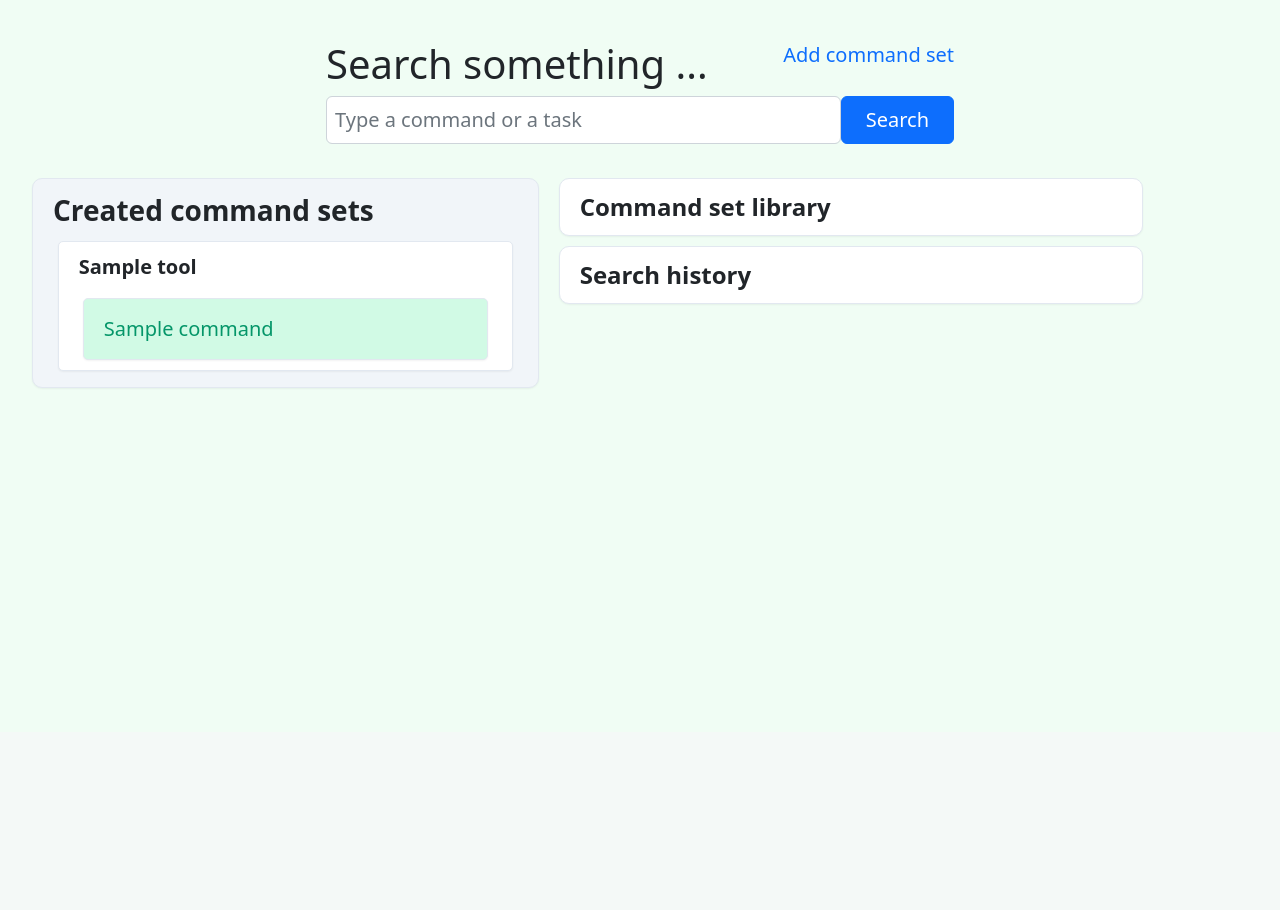
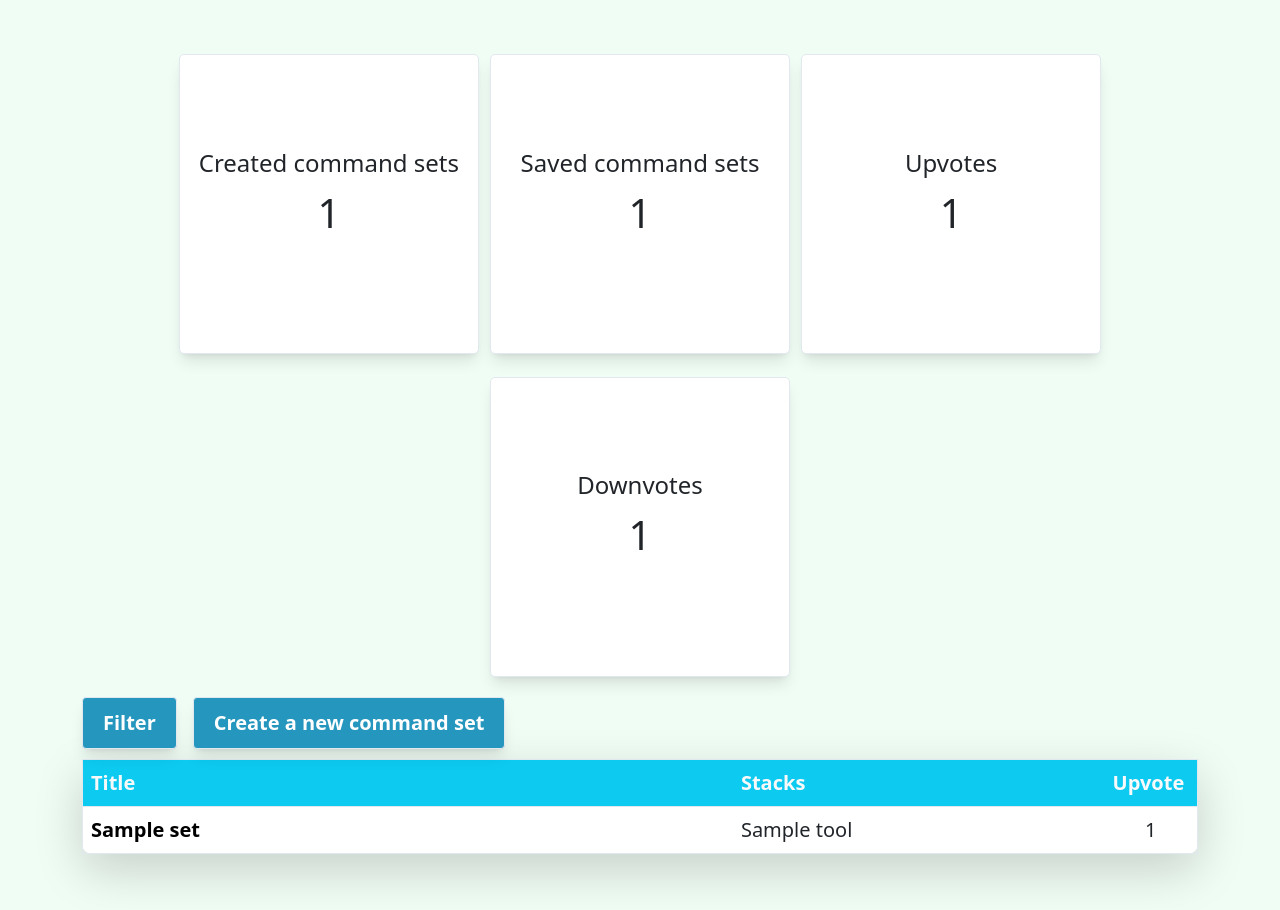
Before and after one commit to toanhminh0412/Business-Project, a Django app: template business_project/templates/dashboard.html in a window 1280 px wide. Shown: the part 68-978 px from the top of the page. Before the commit the page ends 457 px from the top, so only its background shows below. Run offline with Django 4.2, Linux system fonts and the light colour scheme; tables that the repository leaves empty hold one stand-in row (values such as "Sample post"); the template is opened without the code that fills it: values that come from a table or form of the project are taken from there, most other values are stand-ins (such as "Sample title", 1, 10 or a date in 2020); some libraries are stand-ins or nearby versions.

Commit message:
First version of application

```diff
--- a/business_project/command_set/models.py
+++ b/business_project/command_set/models.py
@@ -4,7 +4,7 @@ from django.contrib.auth.models import User
 # Create your models here.
 # A technology tool (Git, Kubernestes, Docker, etc)
 class Tool(models.Model):
-    title = models.CharField(max_length=200)
+    title = models.CharField(max_length=200, unique=True)
 
     class Meta:
         ordering = ['title']
--- a/business_project/static/css/custom.css
+++ b/business_project/static/css/custom.css
@@ -41,6 +41,28 @@ body {
 }
 
 /*** Custom ***/
+.custom-btn {
+    margin-top: 20px;
+    background-color: #2596be;
+    border-radius: 4px;
+    box-shadow: 0 10px 15px -3px rgb(0 0 0 / 0.1), 0 4px 6px -4px rgb(0 0 0 / 0.1);
+    border: 1px solid rgb(226 232 240);
+    padding: 10px 20px 10px 20px;
+    width: fit-content;
+    height: fit-content;
+    transition-duration: 0.1s;
+    cursor: default;
+    color: #fff;
+}
+
+.custom-btn:hover {
+    background-color: #154c79;
+}
+
+.custom-btn-wrapper {
+    text-decoration: none;
+}
+
 /* General container */
 .block-container {
     margin-top: 10px;
@@ -81,41 +103,48 @@ body {
     width: fit-content;
 }
 
-/* Dashboard container */
-.dashboard-container {
-    margin-top: 10px;
-    background-color: rgb(241 245 249);
-    border-radius: 10px;
-    box-shadow: 0 1px 2px 0 rgb(0 0 0 / 0.05);
-    border: 1px solid rgb(226 232 240);
-    padding: 10px 20px 10px 20px;
-    transition-duration: 0.1s;
-    cursor: default;
+/* Dashboard items */
+.dashboard-showcase {
+    display: flex;
+    flex-direction: row;
+    justify-content: center;
+    flex-wrap: wrap;
+    text-align: center;
 }
 
-.tool-container {
-    margin-top: 10px;
-    background-color: white;
+.dashboard-container {
+    width: 300px;
+    height: 300px;
+    background-color: #fff;
     border-radius: 5px;
-    box-shadow: 0 1px 2px 0 rgb(0 0 0 / 0.05);
+    box-shadow: 0 10px 15px -3px rgb(0 0 0 / 0.1), 0 4px 6px -4px rgb(0 0 0 / 0.1);
     border: 1px solid rgb(226 232 240);
-    padding: 10px 20px 10px 20px;
-    transition-duration: 0.1s;
-    cursor: default;
-    width: 98%;
-    margin-left: auto;
-    margin-right: auto;
+    margin-left: 0.5%;
+    margin-right: 0.5%;
+    margin-top: 2%;
 }
 
-.command-container {
-    background-color: rgb(209 250 229);
-    color: rgb(5 150 105);
-    padding: 15px 20px 15px 20px;
+.dashboard-container-text,
+.dashboard-container-text div {
+    width: fit-content;
 }
 
-.command-container:hover {
-    background-color: rgb(236 253 245);
-    box-shadow: inset 0 2px 4px 0 rgb(0 0 0 / 0.05);
+.dashboard-container-text {
+    margin: auto;
+    margin-top: 30%;
+}
+
+.dashboard-table {
+    width: 60%;
+}
+
+.dashboard-table-command-title {
+    text-decoration: none;
+    color: #000;
+}
+
+.dashboard-table-command-title:hover {
+    text-decoration: underline;
 }
 
 /* New page */
@@ -153,3 +182,8 @@ body {
 .add-commands-btn:hover {
     text-decoration: underline;
 }
+
+/* Box shadow */
+.shadow-lg {
+    box-shadow: 0 10px 15px -3px rgb(0 0 0 / 0.1), 0 4px 6px -4px rgb(0 0 0 / 0.1);
+}
--- /dev/null
+++ b/business_project/static/js/dashboard.js
@@ -0,0 +1,55 @@
+// Display table data based on what is selected in the Filter section
+const displayTableData = () => {
+    $('#dashboard-filter-form').submit(function(e) {
+        e.preventDefault();
+
+        // Display type of table data (commands created or saved by user)
+        const dataShown = $('#display-table-data').val();
+        let dataElement = null;
+        if (dataShown === "1") {
+            $('.commands-created-data').show();
+            $('.commands-saved-data').hide();
+            dataElement = $('.commands-created-data')
+        } else if (dataShown === "2") {
+            $('.commands-created-data').hide();
+            $('.commands-saved-data').show();
+            dataElement = $('.commands-saved-data')
+        }
+
+        // Display commands that have selected stacks
+        const stacksChosen = $('#display-stacks').val();
+        // console.log(stacksChosen);
+        const dataRows = dataElement.children();
+        if (stacksChosen.length > 0) {
+            for (let i = 0; i < dataRows.length; i++) {
+                const dataRow = dataRows.eq(i)
+                const rowStacks = dataRow.children().eq(1).text().split(", ");
+                let founded = false;
+                for (let i = 0; i < rowStacks.length; i++) {
+                    const stack = rowStacks[i].toLowerCase().replace(/\s+/g, '');
+                    if (stacksChosen.includes(stack)){
+                        founded = true
+                        break;
+                    }
+                }
+                if (!founded) {
+                    dataRow.hide();
+                } else {
+                    dataRow.show();
+                }
+            }
+        } else {
+            dataRows.show();
+        }
+
+    })
+}
+
+const init = () => {
+    // Hide other table datas and display commands created by the user by default
+    $('.commands-saved-data').hide();
+
+    displayTableData();
+}
+
+init();
--- a/business_project/templates/command_set/homepage.html
+++ b/business_project/templates/command_set/homepage.html
@@ -15,11 +15,11 @@
                 {{message}}
             </div>
         {% endif %}
-        <div class="d-flex flex-row">
+        <div class="d-flex flex-row mb-3">
             <h1 class="mt-2">Search something ...</h1>
-            <a class="add-commands-btn ms-auto mt-2" href="/add_commands/">Add command set</a>
+            <a class="custom-btn-wrapper ms-auto" href="/add_commands/"><div class="custom-btn fw-semibold">Create a new command set</div></a>
         </div>
-        <form class="search-bar d-flex flex-row" action="/" method="post">
+        <form class="search-bar d-flex flex-row shadow-md" action="/" method="post">
             {% csrf_token %}
             <input type="input" class="form-control fs-5 p-2" name="search-input" placeholder="Type a command or a task">
             <button type="submit" class="btn btn-primary px-4 fs-5">Search</button>
--- a/business_project/templates/dashboard.html
+++ b/business_project/templates/dashboard.html
@@ -1,41 +1,96 @@
 {% extends 'base.html' %}
 {% block title %}Command Set{% endblock %}
 {% block content %}
-<div class="row">
-    <div class="col-lg-6 col-md-8 col-11 mx-auto">
-        <div class="d-flex flex-row">
-            <h1 class="mt-2">Search something ...</h1>
-            <a class="add-commands-btn ms-auto mt-2" href="/add_commands/">Add command set</a>
+<div class="container">
+    <div class="dashboard-showcase">
+        <div class="dashboard-container">
+            <div class="dashboard-container-text">
+                <div class="fs-4">Created command sets</div>
+                <h1 class="mt-2 fs-1">{{created_commands|length}}</h1>
+            </div>
         </div>
-        <form class="search-bar d-flex flex-row" action="/" method="post">
-            {% csrf_token %}
-            <input type="input" class="form-control fs-5 p-2" name="search-input" placeholder="Type a command or a task">
-            <button type="submit" class="btn btn-primary px-4 fs-5">Search</button>
-        </form>
-    </div>
-</div>
-<div class="row w-95 mx-auto mt-4">
-    <div class="col-lg-5 me-2 dashboard-container pb-3">
-        <div class="fs-3 fw-semibold">Created command sets</div>
-        <div>
-            {% for tool in created_tools %}
-                <div class="tool-container">
-                    <p class="fw-semibold">{{tool.title}}</p>
-                    {% for command_set in tool.commandset_set.all %}
-                        <a class="block-container-wrapper" href="/{{command_set.id}}/"><div class="tool-container command-container" role="alert">{{command_set.title}}</div></a>
-                    {% endfor %}
-                </div>
-            {% endfor %}
+        <div class="dashboard-container">
+            <div class="dashboard-container-text">
+                <div class="fs-4">Saved command sets</div>
+                <h1 class="mt-2 fs-1">{{saved_commands|length}}</h1>
+            </div>
+        </div>
+        <div class="dashboard-container">
+            <div class="dashboard-container-text">
+                <div class="fs-4">Upvotes</div>
+                <h1 class="mt-2 fs-1">{{upvotes|length}}</h1>
+            </div>
+        </div>
+        <div class="dashboard-container">
+            <div class="dashboard-container-text">
+                <div class="fs-4">Downvotes</div>
+                <h1 class="mt-2 fs-1">{{downvotes|length}}</h1>
+            </div>
         </div>
     </div>
-    <div class="col-lg-6">
-    <div class="block-container">
-        <div class="fs-4 fw-semibold">Command set library</div>
+
+    <!-- Off canvas -->
+    <div class="d-flex flex-row">
+        <a class="custom-btn-wrapper" data-bs-toggle="offcanvas" href="#offcanvasExample" aria-controls="offcanvasExample">
+            <div class="custom-btn fw-semibold">Filter</div>
+        </a>
+        <a class="custom-btn-wrapper" href="/add_commands/"><div class="custom-btn fw-semibold ms-3">Create a new command set</div></a>
     </div>
-    <div class="block-container">
-        <div class="fs-4 fw-semibold">Search history</div>
+    <div class="offcanvas offcanvas-start" tabindex="-1" id="offcanvasExample" aria-labelledby="offcanvasExampleLabel">
+        <div class="offcanvas-header">
+            <h5 class="offcanvas-title" id="offcanvasExampleLabel">Offcanvas</h5>
+            <button type="button" class="btn-close" data-bs-dismiss="offcanvas" aria-label="Close"></button>
+        </div>
+        <div class="offcanvas-body">
+            <h4>Filter dashboard table</h4>
+            <form id="dashboard-filter-form">
+                <label class="form-label">Data Shown: </label>
+                <select class="form-select" id="display-table-data">
+                    <option value="1">Commands created by you</option>
+                    <option value="2">Commands saved by you</option>
+                </select>
+                <label class="form-label mt-2">Stacks: </label>
+                <select class="form-select" id="display-stacks" multiple>
+                    {% for tool in all_tools %}
+                    <option value={% filter lower|cut:' ' %}{{tool.title}}{% endfilter %}>{{tool.title}}</option>
+                    {% endfor %}
+                </select>
+                <button type="submit" class="custom-btn">Apply</button>
+            </form>
+        </div>
     </div>
-    </div>
+
+    <!-- Command display table -->
+    <table class="table block-container shadow-lg">
+        <thead class="bg-info text-light">
+            <tr>
+                <th scope="col-6">Title</th>
+                <th scope="col-5">Stacks</th>
+                <th scope="col-1">Upvote</th>
+            </tr>
+        </thead>
+        <tbody class="commands-created-data">
+            {% for command_set in created_commands %}
+            <tr>
+                <td class="fw-semibold col-7"><a href="/{{command_set.id}}/" class="dashboard-table-command-title">{{command_set.title}}</a></td>
+                <td class="col-4">{{command_set.display_tools}}</td>
+                <td class="col-1 text-center">{{command_set.upvote_num}}</td>
+            </tr>
+            {% endfor %}
+        </tbody>
+        <tbody class="commands-saved-data">
+            {% for command_set in saved_commands %}
+            <tr>
+                <td class="fw-semibold col-7"><a href="/{{command_set.id}}/" class="dashboard-table-command-title">{{command_set.title}}</a></td>
+                <td class="col-4">{{command_set.display_tools}}</td>
+                <td class="col-1 text-center">{{command_set.upvote_num}}</td>
+            </tr>
+            {% endfor %}
+        </tbody>
+      </table>
 </div>
 {% endblock %}
-{% block script %}{% endblock %}
+{% block script %}
+    {% load static %}
+    <script src="{% static 'js/dashboard.js'%}"></script>
+{% endblock %}
```
Also changed, not shown: business_project/command_set/views.py (+25 -0 lines), business_project/command_set/migrations/0007_alter_tool_title.py (added).
